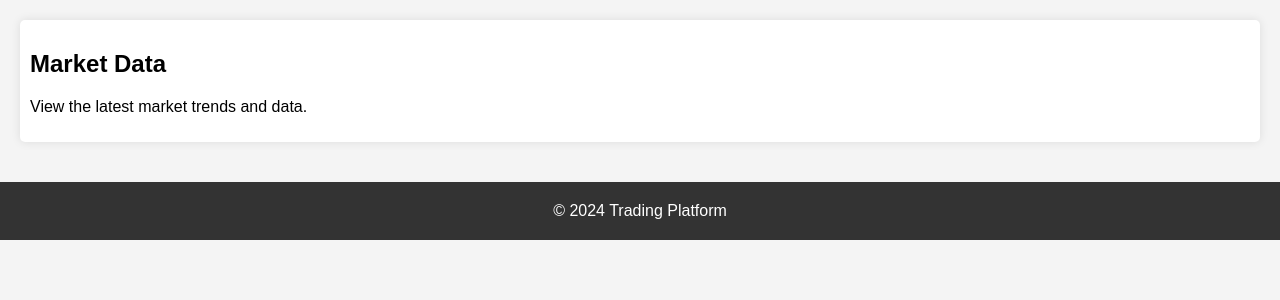
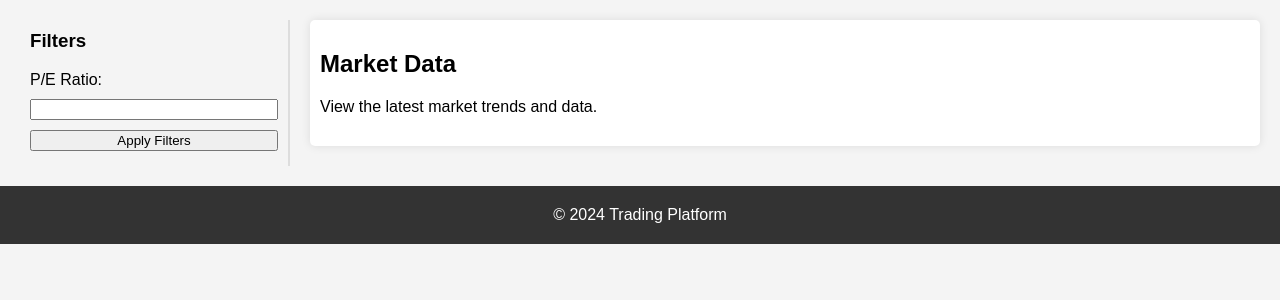
Before and after one commit to rogerthat1729/stock-analyzer, a Flask app: template templates/market.html in a window 1280 px wide. Shown: the part 107-407 px from the top of the page. Run offline with Flask 3, Linux system fonts and the light colour scheme; the template is opened without the code that fills it, so the values that code supplies are empty.

Commit message:
Before merging with updated plot page

```diff
--- a/ourapp.py
+++ b/ourapp.py
@@ -1,5 +1,5 @@
 from flask import Flask,redirect,url_for, render_template
-
+from markets import get_stock_data
 app = Flask(__name__)
 
 @app.route("/")  # Going to the default domain automatically sends us here
@@ -20,12 +20,8 @@ def admin1():
 
 @app.route("/market")
 def market():
-    items = [
-        {"id": 1, "name": "Phone", "barcode": "893212299897", "price": 500},
-        {"id": 2, "name": "Laptop", "barcode": "123985473165", "price": 900},
-        {"id": 3, "name": "Keyboard", "barcode": "231985128446", "price": 150}
-    ]
-    return render_template("market.html", items=items)
+    stock_data = get_stock_data()
+    return render_template("market.html", stocks= stock_data)
 
 @app.route("/login")
 def login():
--- /dev/null
+++ b/static/marketstyle.css
@@ -0,0 +1,93 @@
+body {
+    font-family: Arial, sans-serif;
+    margin: 0;
+    padding: 0;
+    background: #f4f4f4;
+}
+
+header {
+    background: #333;
+    color: #fff;
+    padding: 10px 0;
+    text-align: center;
+}
+
+header h1 {
+    margin: 0;
+}
+
+nav ul {
+    list-style: none;
+    padding: 0;
+}
+
+nav ul li {
+    display: inline;
+    margin-right: 20px;
+}
+
+nav ul li a {
+    color: #fff;
+    text-decoration: none;
+}
+
+main {
+    display: flex;
+    padding: 20px;
+}
+
+aside {
+    flex-basis: 20%;
+    padding: 10px;
+    border-right: 2px solid #ddd;
+}
+
+aside h3 {
+    margin-top: 0;
+}
+
+aside form {
+    display: flex;
+    flex-direction: column;
+    gap: 10px;
+}
+
+main section {
+    flex-grow: 1;
+    margin-left: 20px;
+    /* Other existing styles */
+}
+
+#stock-list {
+    display: grid;
+    grid-template-columns: repeat(auto-fill, minmax(200px, 1fr));
+    gap: 10px;
+    margin-top: 20px;
+}
+
+/* Style for individual stock items */
+.stock-item {
+    border: 1px solid #ddd;
+    padding: 10px;
+    border-radius: 5px;
+    box-shadow: 0 0 5px rgba(0,0,0,0.1);
+}
+
+main section {
+    margin-bottom: 20px;
+    background: #fff;
+    padding: 10px;
+    border-radius: 5px;
+    box-shadow: 0 0 10px rgba(0,0,0,0.1);
+}
+
+footer {
+    text-align: center;
+    padding: 20px 0;
+    background: #333;
+    color: #fff;
+}
+
+footer p {
+    margin: 0;
+}
--- a/templates/market.html
+++ b/templates/market.html
@@ -4,7 +4,7 @@
     <meta charset="UTF-8">
     <meta name="viewport" content="width=device-width, initial-scale=1.0">
     <title>Trading Platform</title>
-    <link rel="stylesheet" href="{{ url_for('static', filename='style.css') }}">
+    <link rel="stylesheet" href="{{ url_for('static', filename='marketstyle.css') }}">
 </head>
 <body>
     <header>
@@ -21,15 +21,25 @@
         </nav>
     </header>
 
-
-
             <main>
+                <aside>
+                    <h3>Filters</h3>
+                    <form id="filter-form">
+                        <label for="pe-ratio">P/E Ratio:</label>
+                        <input type="number" id="pe-ratio" name="pe-ratio">
+                        <!-- Add more filters as needed -->
+                        <button type="submit">Apply Filters</button>
+                    </form>
+                </aside>
                 <section>
                     <h2>Market Data</h2>
                     <p>View the latest market trends and data.</p>
+                    <div id="stock-list">
                         <!-- Dynamic market data would be loaded here -->
+                    </div>
                 </section>
             </main>
+            <!-- Dynamic market data would be loaded here -->
 
     <footer>
         <p>&copy; 2024 Trading Platform</p>
```
Also changed, not shown: 1 other file. Lines whose indentation alone changed are shown as unchanged.
